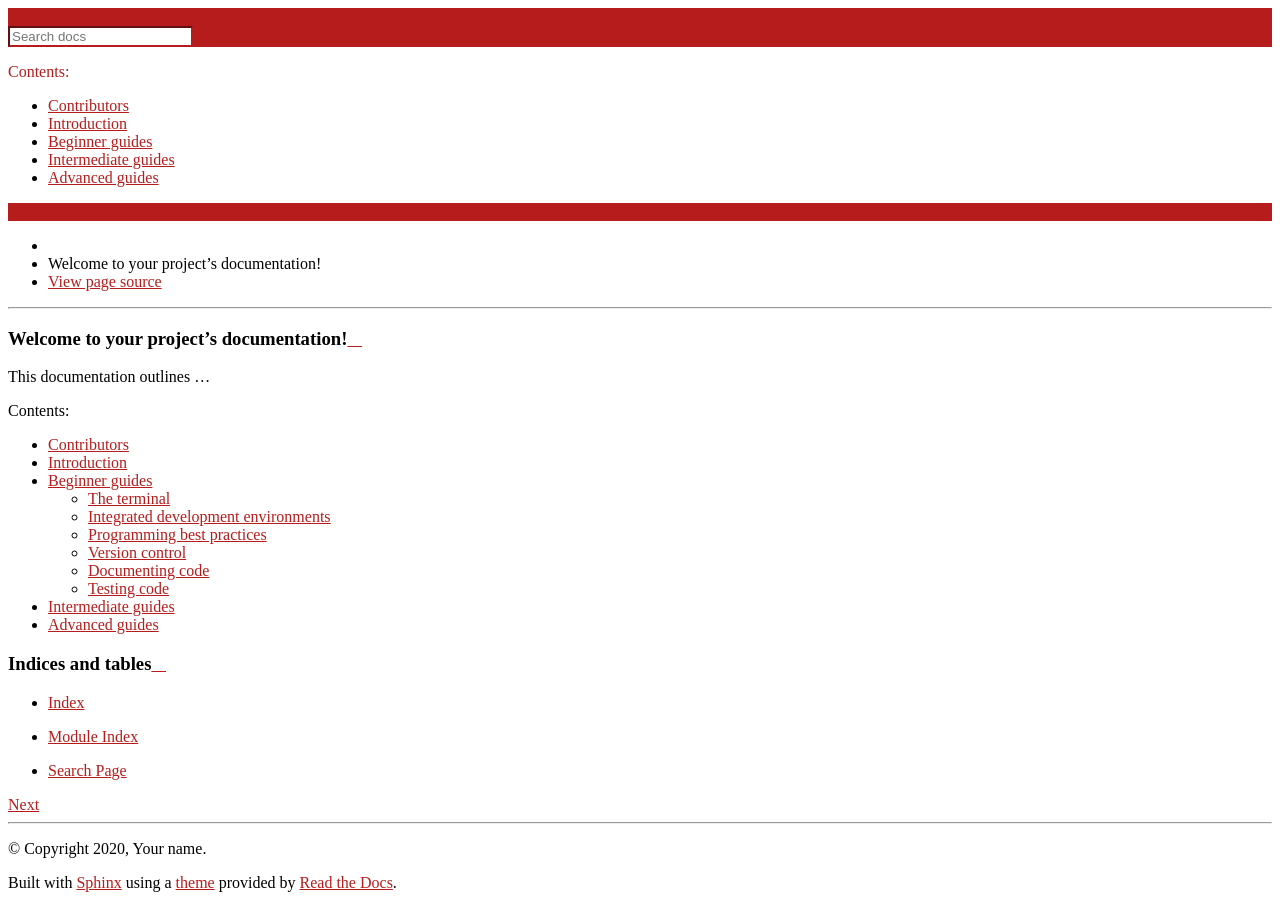
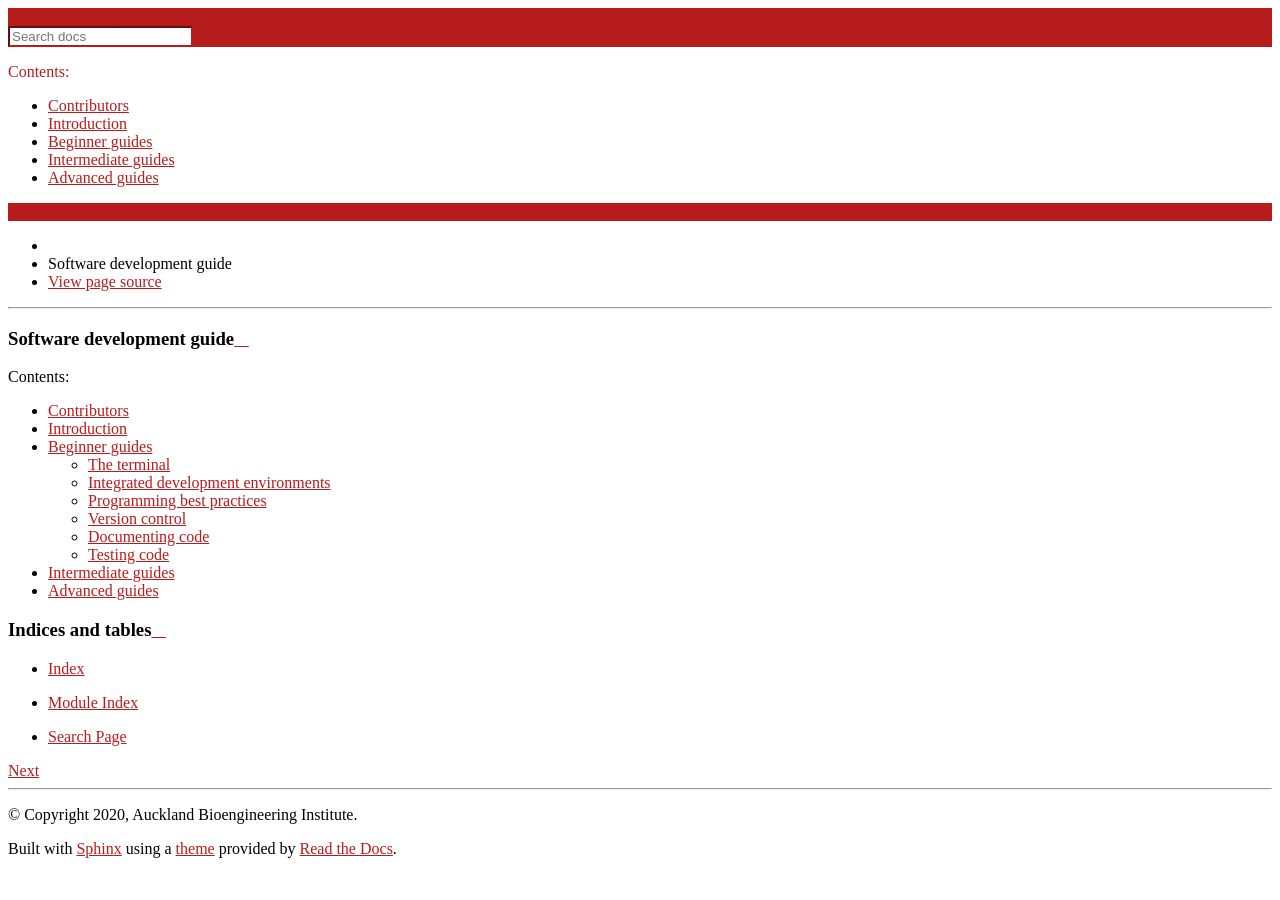
Before and after one commit to prasanthsasikumar/holographic-breast-biomechanics, a Sphinx documentation site: the page built from docs/source/index.rst, in a window 1280 px wide. Built offline with Sphinx 7.4.7 and the Read the Docs theme 2.0.0, drawn with Linux system fonts in a browser that asks for light colours.

Commit message:
Updating documentation

```diff
--- a/docs/source/beginner/terminal.rst
+++ b/docs/source/beginner/terminal.rst
@@ -126,6 +126,7 @@ Use the `top` command to list the running programs (also known as a process). Ea
 Press the :kbd:`c` button to see the full path to the program. To quit the `top` process viewer, press the :kbd:`q` button.
 
 Alternatively you can list processes that have been created by a specific user (e.g. user psam012 as shown below):
+
 .. code-block:: bash
 
    top -u psam012
@@ -141,6 +142,7 @@ Where the `search_term` could be for example `pycharm.sh`. The process id is sho
 Killing processes
 -----------------
 You can kill a process manually using the following command:
+
 .. code-block:: bash
 
    kill -9 process_id
--- a/docs/source/conf.py
+++ b/docs/source/conf.py
@@ -17,9 +17,9 @@
 
 # -- Project information -----------------------------------------------------
 
-project = 'Your project'
-copyright = '2020, Your name'
-author = 'Your name'
+project = 'Software development guide'
+copyright = '2020, Auckland Bioengineering Institute'
+author = 'Auckland Bioengineering Institute'
 
 
 # -- General configuration ---------------------------------------------------
--- a/docs/source/index.rst
+++ b/docs/source/index.rst
@@ -1,12 +1,10 @@
-.. breast-metadata documentation master file, created by
+.. software-development-guide master file, created by
    sphinx-quickstart on Wed Jul 29 19:10:51 2020.
    You can adapt this file completely to your liking, but it should at least
    contain the root `toctree` directive.
 
-Welcome to your project's documentation!
-========================================
-
-This documentation outlines ...
+Software development guide
+==========================
 
 .. toctree::
    :maxdepth: 2
```
Also changed, not shown: other parts of docs/source/beginner/terminal.rst (+1 -1 lines), README.md (+2 -17 lines), docs/source/contributors.md (+1 -1 lines).
